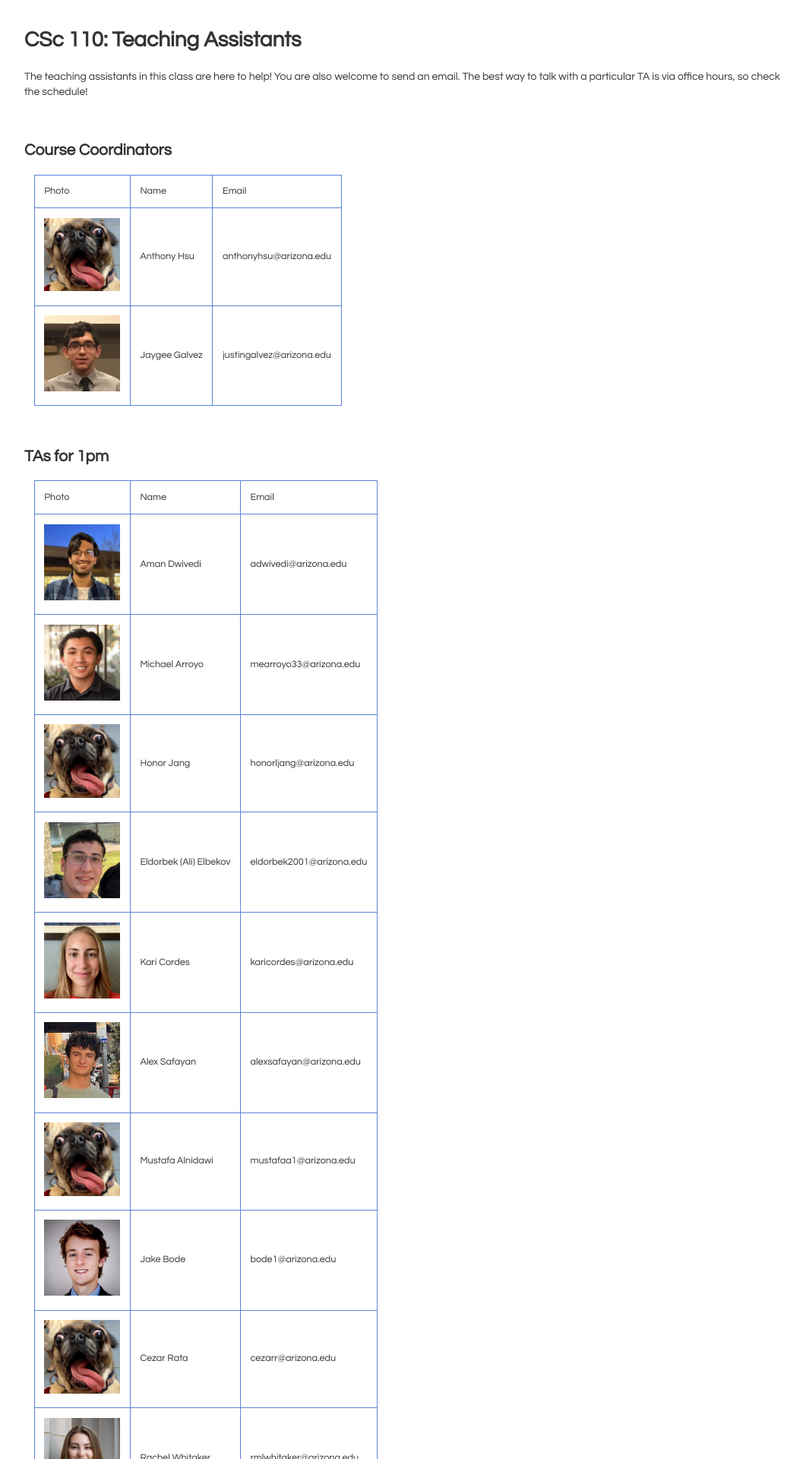
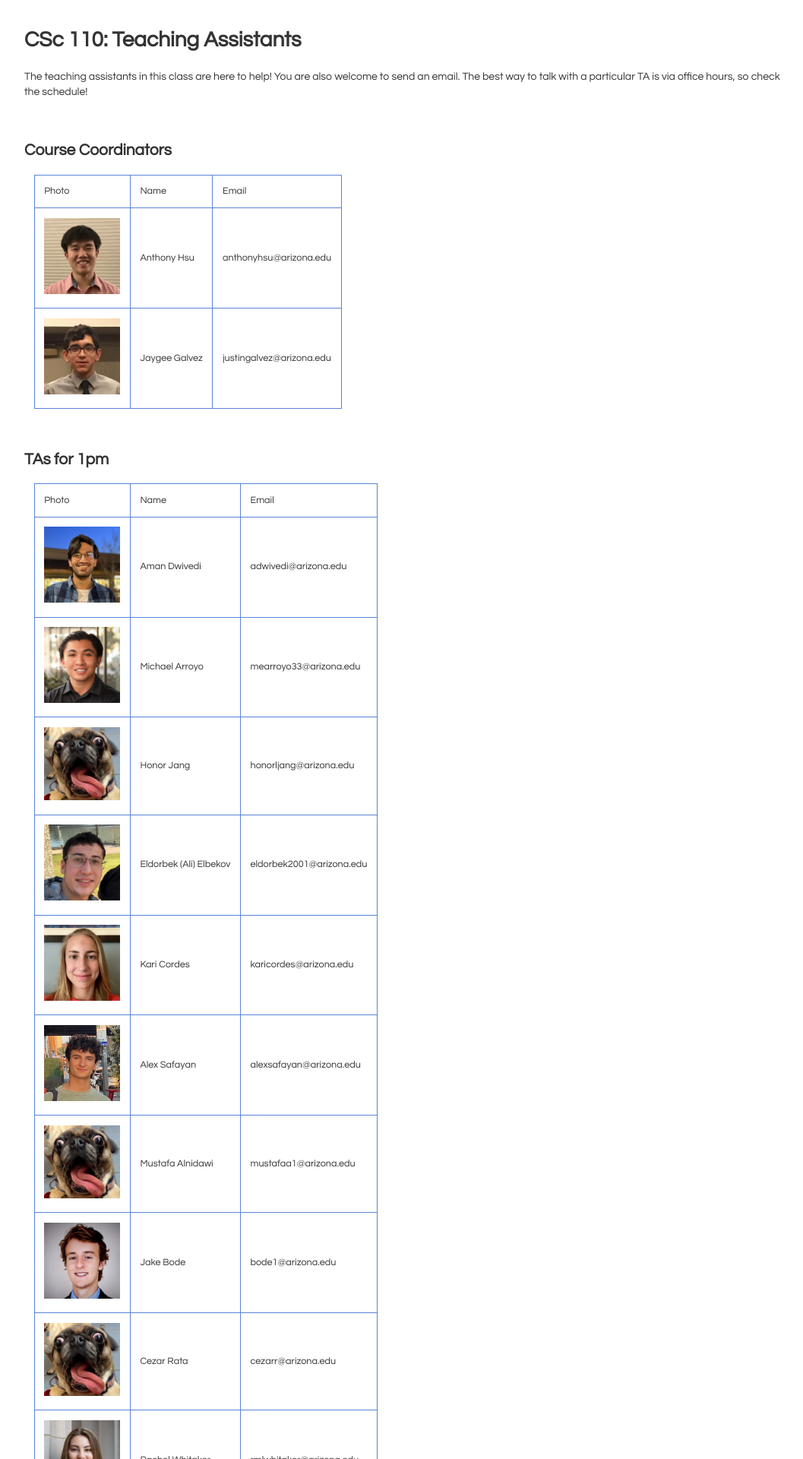
Before and after one commit to bddicken/cs110fall2022website, a Jekyll site: the page built from tas/index.md, in a window 1280 px wide. Shown: the top 1920 px of the page at 76% size, without its empty margins (108-1165 px from the left). Built offline with Jekyll 4.4.1, drawn with Linux system fonts in a browser that asks for light colours.

Commit message:
Add image

```diff
--- a/tas/index.md
+++ b/tas/index.md
@@ -14,7 +14,7 @@ The best way to talk with a particular TA is via office hours, so check the sche
 ## Course Coordinators
 
 | Photo | Name | Email |
-| <img src="../images/dog.png" class="taimg" /> | Anthony Hsu | anthonyhsu@arizona.edu |
+| <img src="../images/ahsu.jpeg" class="taimg" /> | Anthony Hsu | anthonyhsu@arizona.edu |
 | <img src="../images/jgalvez.jpg" class="taimg" /> | Jaygee Galvez | justingalvez@arizona.edu |
 
 <br/>
```
Also changed, not shown: images/ahsu.jpeg (added).
